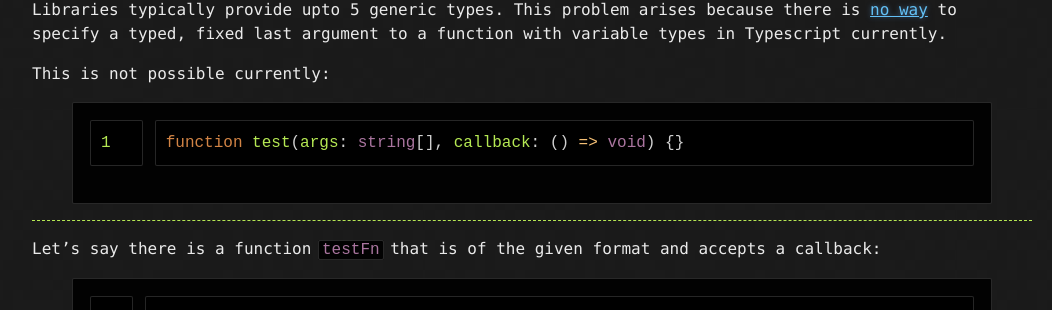
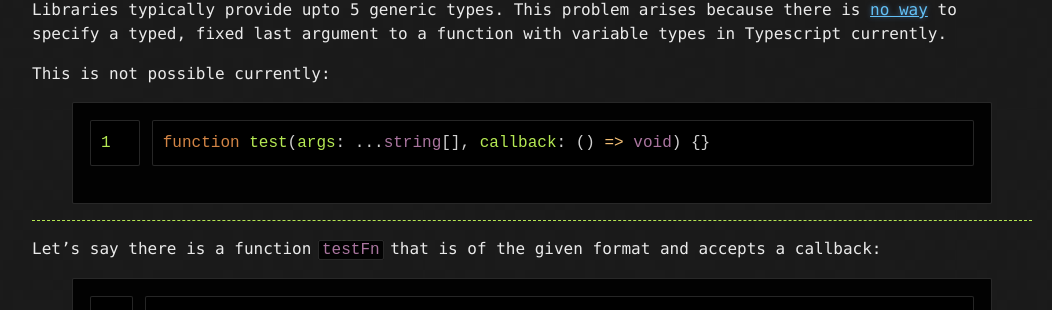
Before and after one commit to tocttou/tocttou.github.io, a Jekyll site: the page built from _posts/2018-08-07-typescript-on-steroids-implementing-promisify.md, in a window 1280 px wide and 900 px high, scrolled down 829 px. Shown: the part 126-436 px from the top of the window, without its empty margins (108-1160 px from the left). Built offline with Jekyll 4.4.1, drawn with Linux system fonts in a browser that asks for light colours; nearby versions of some CDN libraries; comment, search, counter and statistics services are not loaded.

```diff
--- a/_posts/2018-08-07-typescript-on-steroids-implementing-promisify.md
+++ b/_posts/2018-08-07-typescript-on-steroids-implementing-promisify.md
@@ -24,7 +24,7 @@ Note that this requires making sure that the function supplied only has 1 argume
 This is not possible currently:
 
 {% highlight typescript linenos %}
-function test(args: string[], callback: () => void) {}
+function test(args: ...string[], callback: () => void) {}
 {% endhighlight %}
 
 ---
```
